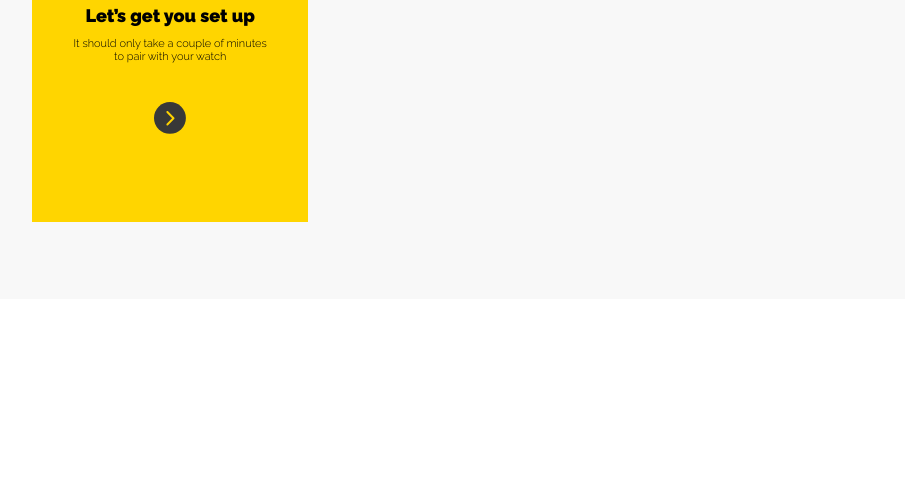
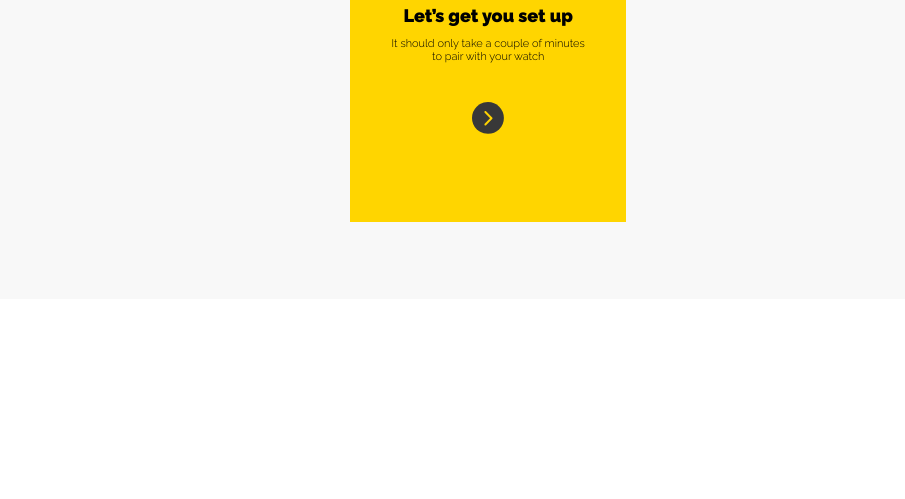
Before and after one commit to akhmedovcoder/registration-form, a plain HTML site: page index.html in a window 1280 px wide. Shown: the part 301-800 px from the top of the page, without its empty margins (28-933 px from the left). Drawn offline with Linux system fonts and the light colour scheme.

Commit message:
registration content done

```diff
--- a/css/style.css
+++ b/css/style.css
@@ -8,17 +8,20 @@
 }
 
 .wrapper{
+  display: flex;
+  justify-content: center;
   background-color: #F8F8F8;
+  align-items: center;
 }
 
 .container{
-  padding: 77px 60px;
+  padding: 77px 0px;
 }
 
 
 
 
-/* Registration box style start */
+/* Registration content style start */
 
 .registration__box{
   display: flex;
@@ -55,7 +58,7 @@
   margin-bottom: 38px;
 }
 
-/* Registration box style end */
+/* Registration content style end */
 
 
 
@@ -64,6 +67,8 @@
 /* Registration form style start */
 
 
-.registration__from
+.registration__form{
+
+}
 
 /* Registration form style emd */
```
